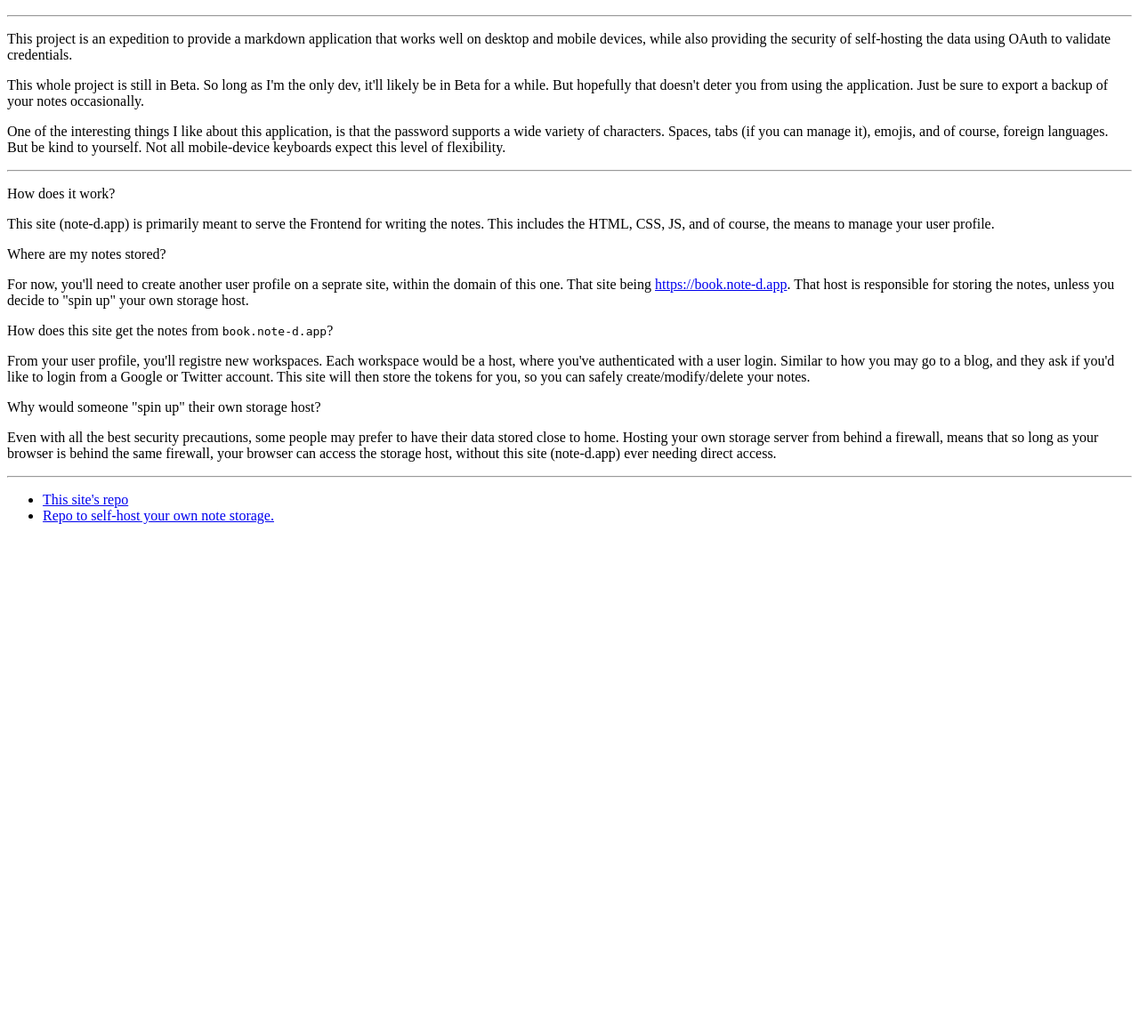
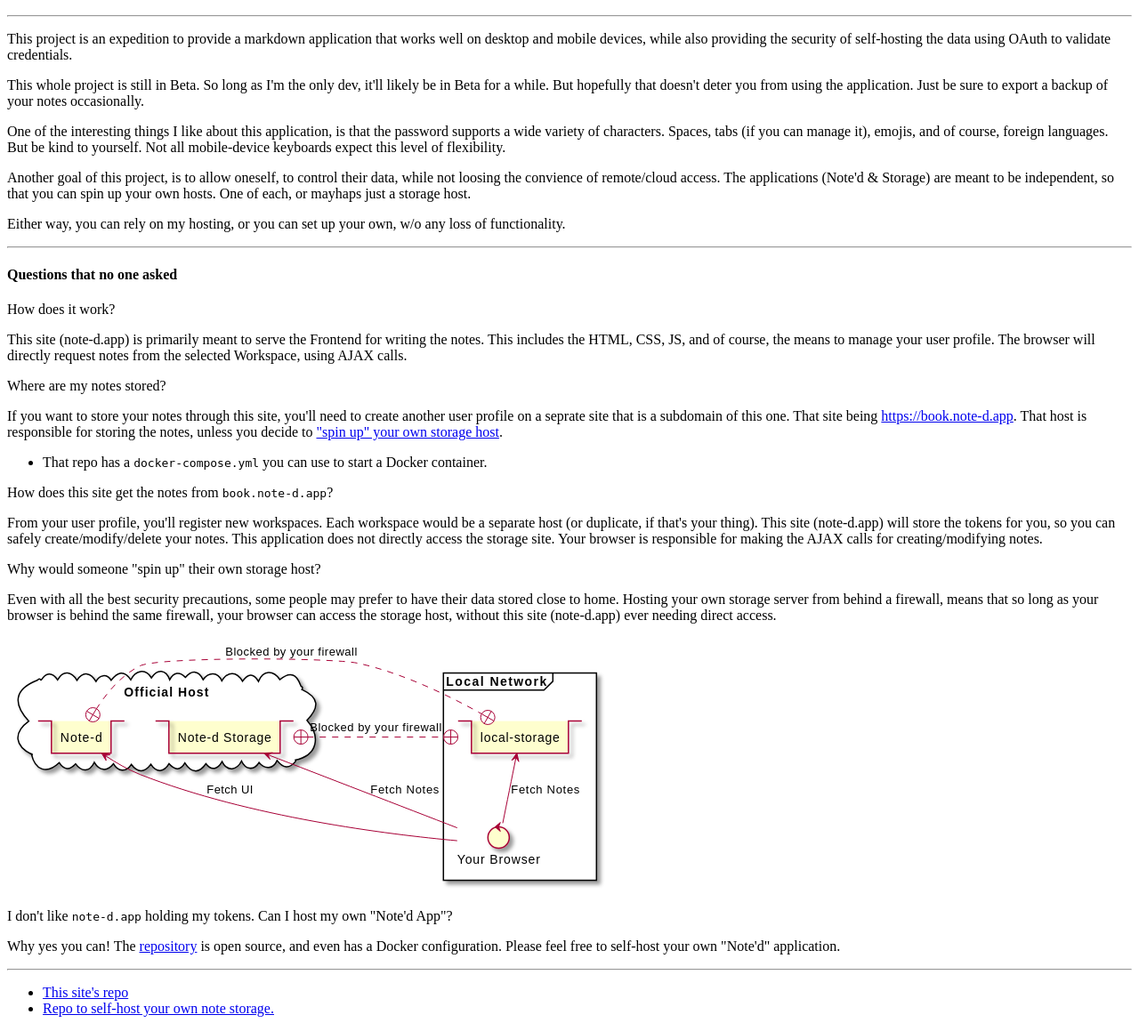
Before and after one commit to shmolf/noted, a Symfony app: template templates/main.html.twig in a window 1280 px wide. Shown: the part 252-1411 px from the top of the page at 89% size. Before the commit the page ends 841 px from the top, so only its background shows below. Run offline with Twig, Linux system fonts and the light colour scheme; the template is opened without the code that fills it, so the values that code supplies are empty; some libraries are stand-ins or nearby versions.

Commit message:
fix(welcome): improve welcome page presentation & content

```diff
--- a/templates/welcome.html.twig
+++ b/templates/welcome.html.twig
@@ -2,7 +2,10 @@
 <h2>
     <pre class="stylish-code">&lt;inserts amazing graphics here&gt;</pre>
 </h2>
+
 <hr>
+
+<div>
     <p>
         This project is an expedition to provide a markdown application that works well on desktop and mobile devices,
         while also providing the security of self-hosting the data using OAuth to validate credentials.
@@ -18,31 +21,57 @@
         <br />
         But be kind to yourself. Not all mobile-device keyboards expect this level of flexibility.
     </p>
+    <p>
+        Another goal of this project, is to allow oneself, to control their data, while not loosing the convience
+        of remote/cloud access. The applications (Note'd & Storage) are meant to be independent, so that you can spin
+        up your own hosts. One of each, or mayhaps just a storage host.
+    </p>
+    <p>
+        Either way, you can rely on my hosting, or you can set up your own, w/o any loss of functionality.
+    </p>
+
 <hr>
+
+<h4 class="center-align">Questions that no one asked</h4>
+<div>
+    <div class="question-wrapper">
         <p class="question">
             How does it work?
         </p>
         <p class="response">
             This site (note-d.app) is primarily meant to serve the Frontend for writing the notes.
             This includes the HTML, CSS, JS, and of course, the means to manage your user profile.
+            The browser will directly request notes from the selected Workspace, using AJAX calls.
         </p>
+    </div>
+    <div class="question-wrapper">
         <p class="question">
             Where are my notes stored?
         </p>
         <p class="response">
-    For now, you'll need to create another user profile on a seprate site, within the domain of this one.
+            If you want to store your notes through this site, you'll need to create another user profile on a
+            seprate site that is a subdomain of this one.
             That site being <a href="https://book.note-d.app" target="_blank">https://book.note-d.app</a>.
-    That host is responsible for storing the notes, unless you decide to "spin up" your own storage host.
+            That host is responsible for storing the notes, unless you decide to
+            <a target="_blank" href="https://github.com/shmolf/noted-storage-symfony">"spin up" your own storage host</a>.
+            <ul class="browser-default">
+                <li>That repo has a <code>docker-compose.yml</code> you can use to start a Docker container.</li>
+            </ul>
         </p>
+    </div>
+    <div class="question-wrapper">
         <p class="question">
             How does this site get the notes from <code>book.note-d.app</code>?
         </p>
         <p class="response">
-    From your user profile, you'll registre new workspaces. Each workspace would be a host, where you've
-    authenticated with a user login.
-    Similar to how you may go to a blog, and they ask if you'd like to login from a Google or Twitter account.
-    This site will then store the tokens for you, so you can safely create/modify/delete your notes.
+            From your user profile, you'll register new workspaces. Each workspace would be a separate host
+            (or duplicate, if that's your thing).
+            This site (note-d.app) will store the tokens for you, so you can safely create/modify/delete your notes.
+            This application does not directly access the storage site.
+            Your browser is responsible for making the AJAX calls for creating/modifying notes.
         </p>
+    </div>
+    <div class="question-wrapper">
         <p class="question">
             Why would someone "spin up" their own storage host?
         </p>
@@ -51,8 +80,22 @@
             Hosting your own storage server from behind a firewall, means that so long as your browser is behind the same
             firewall, your browser can access the storage host, without this site (note-d.app) ever needing direct access.
         </p>
+        <img src="{{ asset('build/images/NotedUmlDiagram.svg') }}" title="UML Diagram" alt="UML Diagram" />
+    </div>
+    <div class="question-wrapper">
+        <p class="question">
+            I don't like <code>note-d.app</code> holding my tokens. Can I host my own "Note'd App"?
+        </p>
+        <p class="response">
+            Why yes you can! The <a target="_blank" href="https://github.com/shmolf/noted">repository</a> is open source,
+            and even has a Docker configuration. Please feel free to self-host your own "Note'd" application.
+        </p>
+    </div>
+</div>
+
 <hr>
-<ul class="fun-list">
+
+<ul class="fun-list browser-default">
     <li>
         <a href="https://github.com/shmolf/noted" target="_blank" title="Opens in a new window">This site's repo</a>
     </li>
```
Also changed, not shown: assets/styles/welcome.scss (+14 -11 lines), assets/images/NotedUmlDiagram.svg (added). Lines whose indentation alone changed are shown as unchanged.
